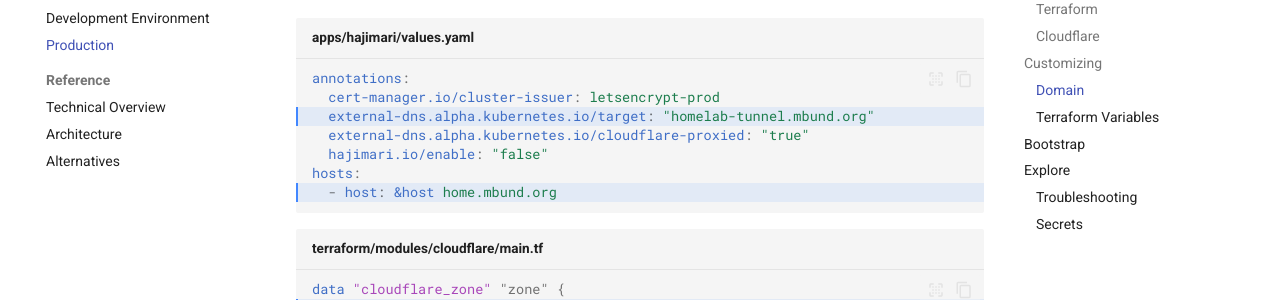
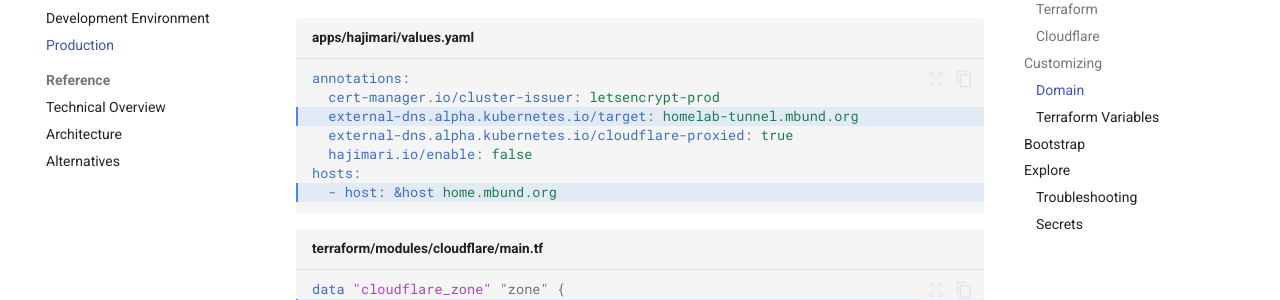
Before and after one commit to mbund/homelab, an MkDocs documentation site: the page built from docs/installation/production.md, in a window 1280 px wide and 900 px high, scrolled down 717 px. Shown: the part 153-453 px from the top of the window. Built offline with MkDocs 1.6.1 and Material for MkDocs 9.7.7, drawn with Linux system fonts in a browser that asks for light colours; comment, search, counter and statistics services are not loaded.

Commit message:
refactor

````diff
--- a/docs/installation/production.md
+++ b/docs/installation/production.md
@@ -23,9 +23,9 @@ Replace all instances of `mbund.org` with your domain, and also change the refer
 ```yaml hl_lines="3 7" title="apps/hajimari/values.yaml"
 annotations:
   cert-manager.io/cluster-issuer: letsencrypt-prod
-  external-dns.alpha.kubernetes.io/target: "homelab-tunnel.mbund.org"
-  external-dns.alpha.kubernetes.io/cloudflare-proxied: "true"
-  hajimari.io/enable: "false"
+  external-dns.alpha.kubernetes.io/target: homelab-tunnel.mbund.org
+  external-dns.alpha.kubernetes.io/cloudflare-proxied: true
+  hajimari.io/enable: false
 hosts:
   - host: &host home.mbund.org
 ```
````
Also changed, not shown: 9 other files.
